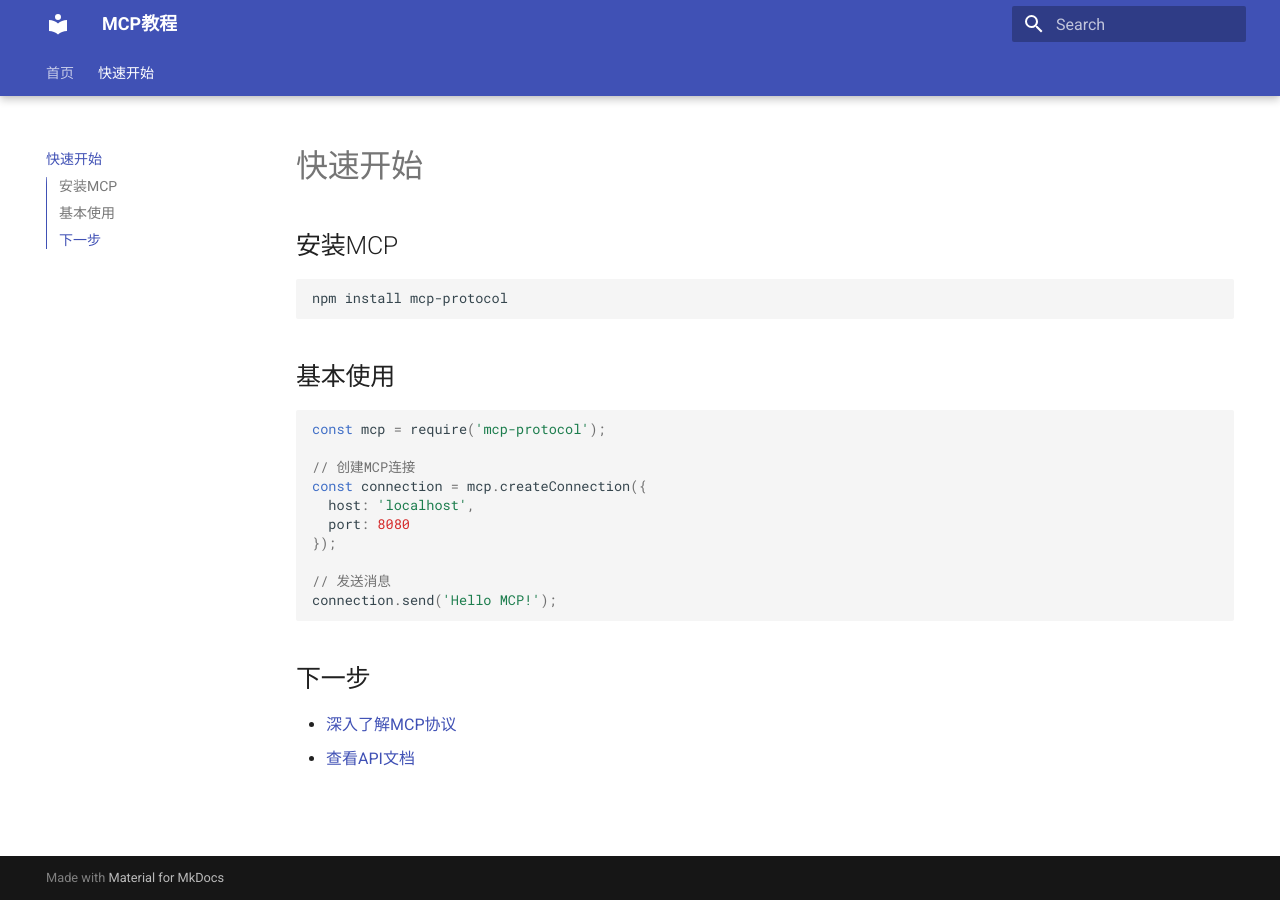
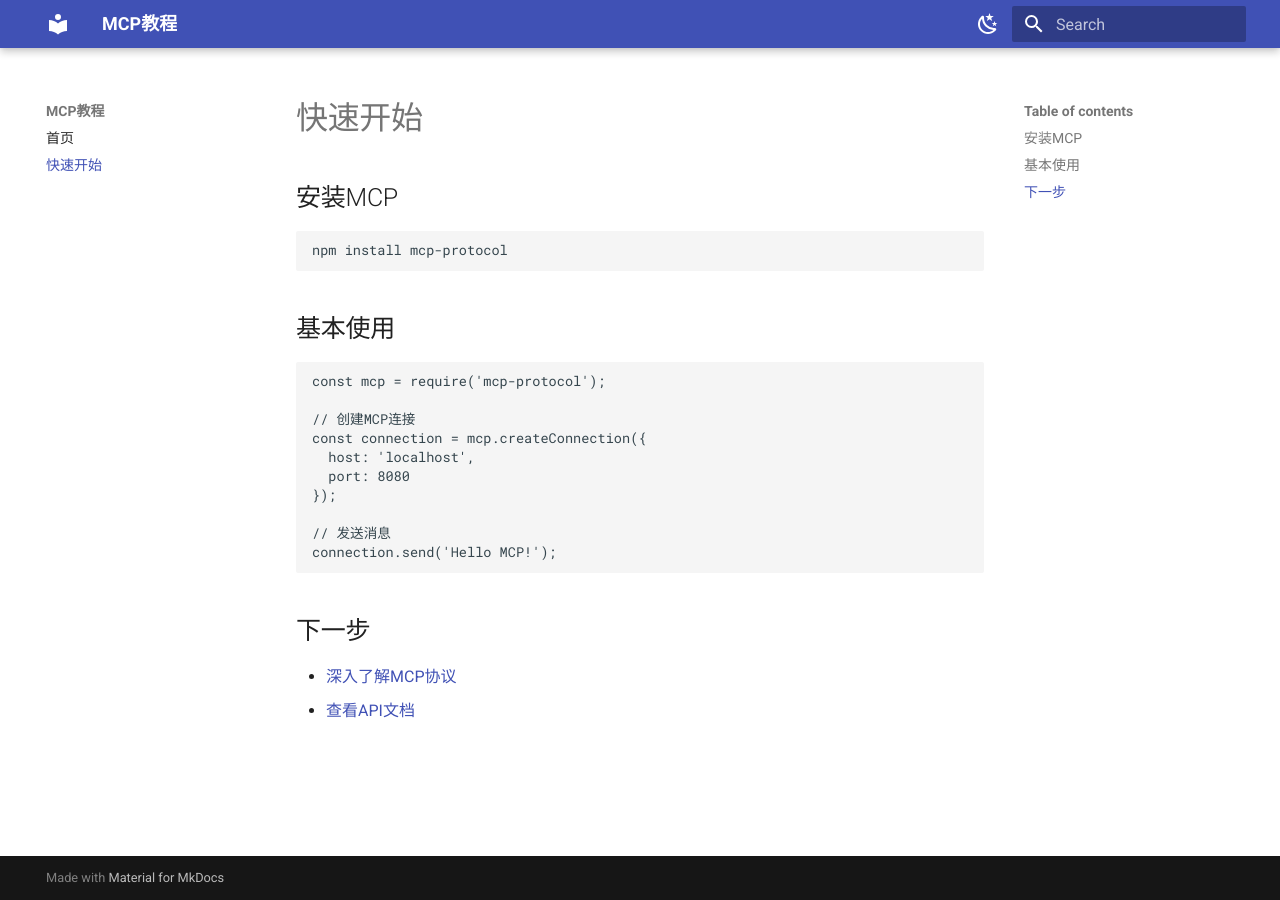
Before and after one commit to zhihongecnu/mcp-tutorial, an MkDocs documentation site: the page built from docs/getting-started.md, in a window 1280 px wide. Built offline with MkDocs 1.6.1 and Material for MkDocs 9.7.7, drawn with Linux system fonts in a browser that asks for light colours.

Commit message:
更新mkdocs.yml配置文件

```diff
--- a/mkdocs.yml
+++ b/mkdocs.yml
@@ -1,16 +1,26 @@
 site_name: MCP教程
+site_description: MCP(Message Control Protocol)教程文档，包含基础概念、使用方法和最佳实践
+
+theme:
+  name: material
+  palette:
+    - scheme: default
+      primary: indigo
+      accent: pink
+      toggle:
+        icon: material/weather-night
+        name: 切换深色模式
+    - scheme: slate
+      primary: indigo
+      accent: pink
+      toggle:
+        icon: material/weather-sunny
+        name: 切换浅色模式
+
+plugins:
+  - search
+  - mkdocstrings
+
 nav:
   - 首页: index.md
   - 快速开始: getting-started.md
-theme:
-  name: material
-  features:
-    - navigation.tabs
-    - navigation.tabs.sticky
-    - navigation.top
-    - toc.integrate
-markdown_extensions:
-  - admonition
-  - codehilite
-  - toc:
-      permalink: true
```
